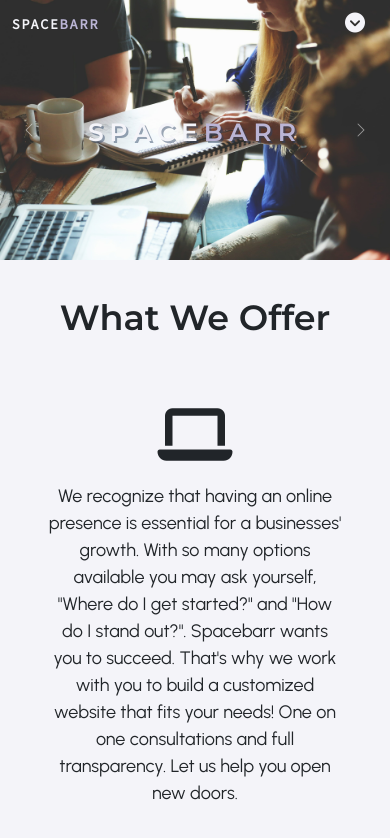
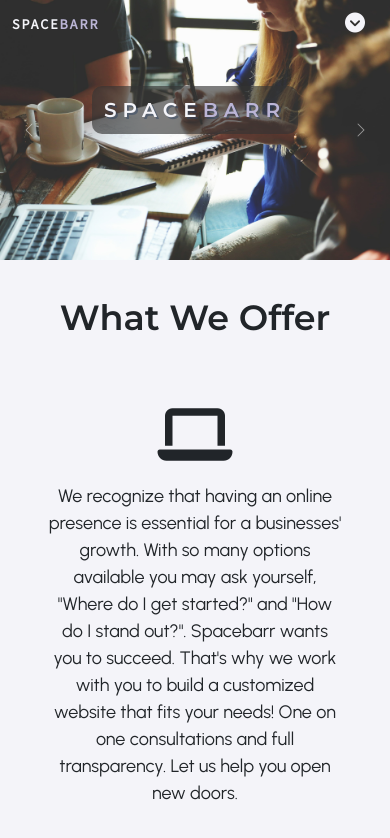
Before and after one commit to melissabarrerafarias/freelanced-company, a React (Create React App) app: page / in a window 390 px wide. Shown: the top 838 px of the page. Built offline with nearby package versions, Linux system fonts and the light colour scheme.

Commit message:
added background to spacebarr

```diff
--- a/src/contact.css
+++ b/src/contact.css
@@ -23,6 +23,12 @@
 .contact-img {
     display: block;
     width: 100%;
+}
+
+#get-in-touch {
+    background-color: #353535a3;
+    padding: 15px;
+    border-radius: 10px;
 }
 
 /*business hours styles*/
@@ -260,6 +266,10 @@ ol, ul {
 }
 
 @media (max-width: 767.98px) {
+    #get-in-touch {
+        padding: 12px;
+    }
+
     .hours li {
         margin-bottom: 40px;
         font-size: 18px;
@@ -301,6 +311,11 @@ ol, ul {
 }
 
 @media (max-width: 575.98px) {
+
+    #get-in-touch {
+        padding: 10px;
+    }
+
     .hours li {
         margin-bottom: 40px;
         font-size: 15px;
@@ -365,6 +380,10 @@ ol, ul {
 }
 
 @media (max-width: 375.98px) {
+    #get-in-touch {
+        padding: 8px;
+    }
+
     .business-hours-div {
         width: 100%;
     }
--- a/src/landing-page.css
+++ b/src/landing-page.css
@@ -40,6 +40,12 @@ body, html {
     letter-spacing: 6px;
     font-family: 'Montserrat', sans-serif;
     font-weight: bold;
+}
+
+#brand-background {
+    background-color: #353535a3;
+    padding: 15px;
+    border-radius: 10px;
 }
 
 .carousel-control-next-icon, .carousel-control-prev-icon {
@@ -153,8 +159,19 @@ body, html {
  }
 
 @media (max-width: 991.98px) {
+    .c-images {
+        max-height: 450px;
+    }
+
+    .carousel-branding {
+        margin-top: 22%;
+    }
     .brand-name {
-        font-size: 50px
+        font-size: 30px
+    }
+
+    #brand-background {
+        padding: 12px;
     }
 
     .example-images {
@@ -172,8 +189,16 @@ body, html {
 }
 
 @media (max-width: 767.98px) {
+    .c-images {
+        max-height:350px;
+    }
+
+    .carousel-branding {
+        margin-top: 25%;
+    }
+
     .brand-name {
-        font-size: 40px
+        font-size: 20px
     }
 
     .landing-page-headings {
@@ -229,8 +254,20 @@ body, html {
 }
 
 @media (max-width: 575.98px) {
+    .c-images {
+        max-height: 300px;
+    }
+
+    .carousel-branding {
+        margin-top: 25%;
+    }
+
     .brand-name {
-        font-size: 25px
+        font-size: 20px
+    }
+
+    #brand-background {
+        padding: 12px;
     }
 
     .carousel-control-next-icon, .carousel-control-prev-icon {
@@ -281,8 +318,20 @@ body, html {
 }
 
 @media (max-width: 375.98px) {
+    .c-images {
+        max-height: 190px;
+    }
+
+    .carousel-branding {
+        margin-top: 25%;
+    }
+
     .brand-name {
-        font-size: 20px
+        font-size: 15px
+    }
+
+    #brand-background {
+        padding: 8px;
     }
 
     .landing-page-headings {
--- a/src/pages/Contact.js
+++ b/src/pages/Contact.js
@@ -6,7 +6,7 @@ function Contact() {
     return (
         <main>
             <div className="contact-hero">
-                <div class="contact-div-heading"><h1 className="contact-heading">Get In Touch With Us</h1></div>
+                <div class="contact-div-heading"><h1 className="contact-heading"><span id = "get-in-touch">Get In Touch With Us</span></h1></div>
                 <img src={computerImg} className="contact-img"></img>
             </div>
 
--- a/src/pages/LandingPage.js
+++ b/src/pages/LandingPage.js
@@ -11,7 +11,7 @@ function LandingPage() {
         <main>
             {/* front page carousel */}
             <div id="#mainCarousel">
-                <div class="carousel-branding"><h1 className="brand-name">SPACE<span className = "barr">BARR</span></h1></div>
+                <div class="carousel-branding"><h1 className="brand-name"><span id = "brand-background">SPACE<span className = "barr">BARR</span></span></h1></div>
                 <div id="carouselExampleInterval" class="carousel slide" data-bs-ride="carousel">
                     <div class="carousel-inner">
                         <div class="carousel-item active" data-bs-interval="5000">
@@ -147,7 +147,7 @@ function LandingPage() {
                     <div class="collapse multi-collapse" id="FAQ3">
                         <div class="card card-body">
                             Website building tools can sometimes be frustrating to use. We take the tedious task off your hands! In addition, we offer customizable
-                            web-design that can help you stand out.
+                            web-designs that can help you stand out.
                         </div>
                     </div>
                 </div>
```
